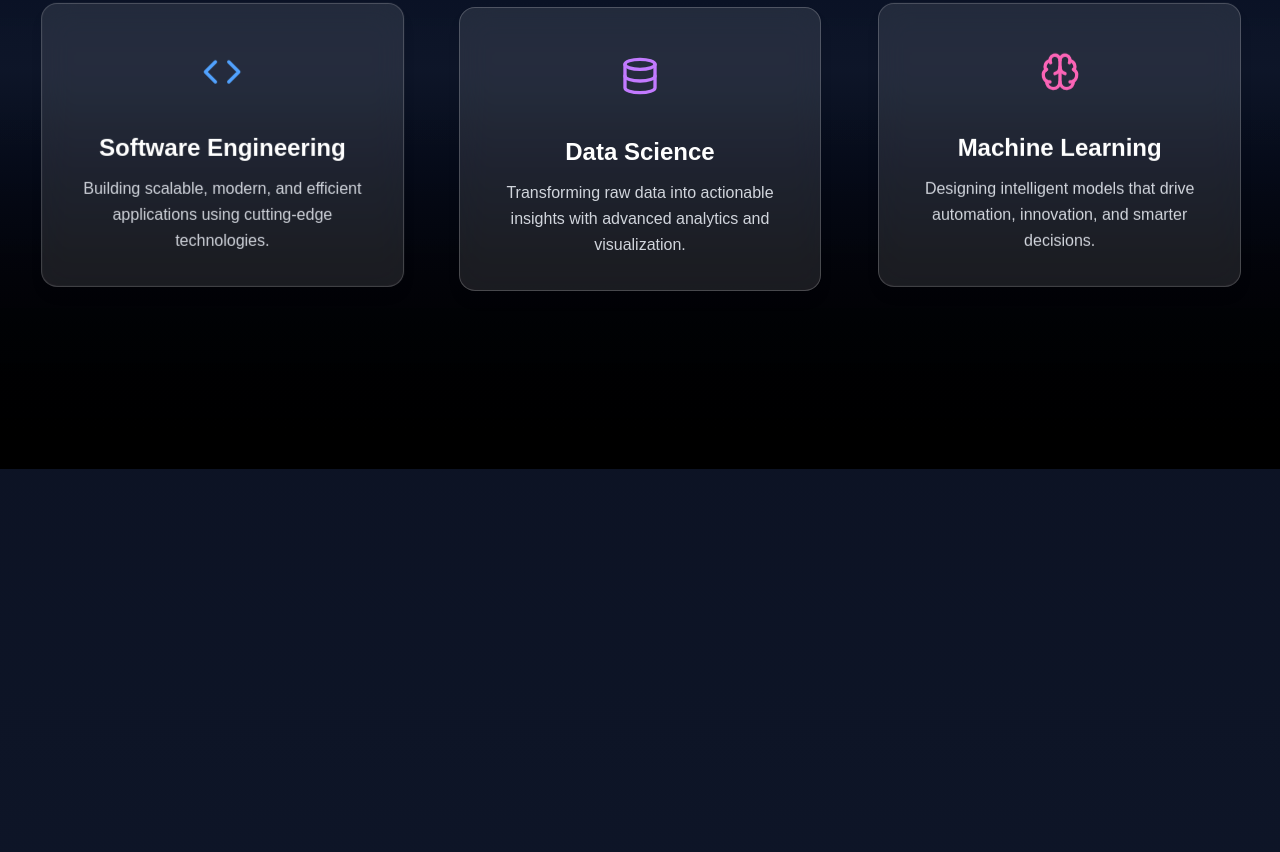
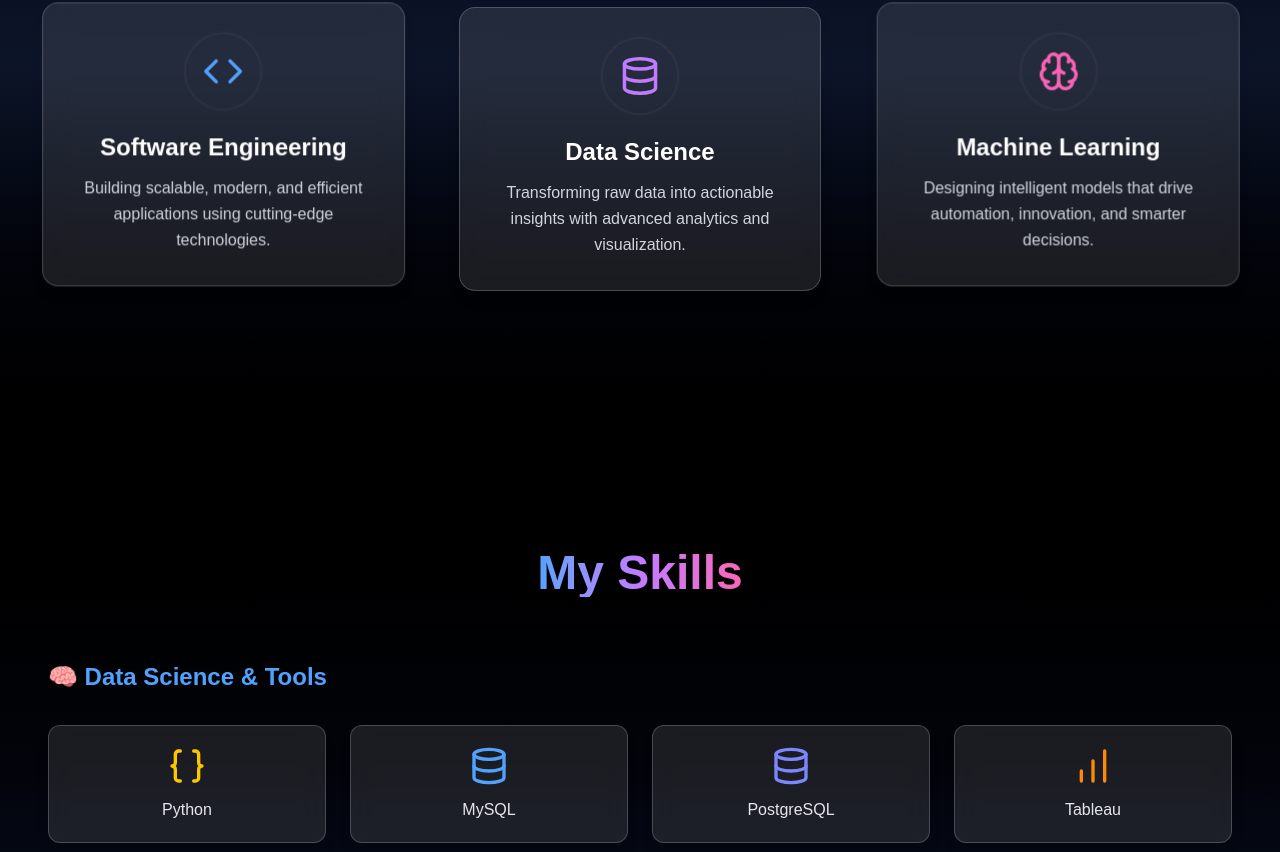
Before and after one commit to Clinton1029/my-portfolio, a Next.js app: page / in a window 1280 px wide. Shown: the part 1931-2783 px from the top of the page. Built offline with nearby package versions, Linux system fonts and the light colour scheme.

Commit message:
added a skills page

```diff
--- /dev/null
+++ b/app/components/Skills.tsx
@@ -0,0 +1,127 @@
+"use client";
+
+import { motion } from "framer-motion";
+import {
+  Database,
+  BarChart,
+  Cloud,
+  GitBranch,
+  FileCode,
+  Terminal,
+  LineChart,
+  Code,
+  Globe,
+  Layers,
+  Layout,
+  Braces,
+  Rocket,
+  Server,
+} from "lucide-react";
+
+const DATA_SCIENCE = [
+  { icon: <Braces className="w-10 h-10 text-yellow-400" />, name: "Python" },
+  { icon: <Database className="w-10 h-10 text-blue-400" />, name: "MySQL" },
+  { icon: <Database className="w-10 h-10 text-indigo-400" />, name: "PostgreSQL" },
+  { icon: <BarChart className="w-10 h-10 text-orange-400" />, name: "Tableau" },
+  { icon: <BarChart className="w-10 h-10 text-green-400" />, name: "Power BI" },
+  { icon: <GitBranch className="w-10 h-10 text-red-400" />, name: "Git & GitHub" },
+  { icon: <FileCode className="w-10 h-10 text-gray-300" />, name: "MS Office" },
+  { icon: <Rocket className="w-10 h-10 text-pink-400" />, name: "DataOps" },
+  { icon: <Cloud className="w-10 h-10 text-blue-500" />, name: "MS Azure" },
+  { icon: <Terminal className="w-10 h-10 text-purple-400" />, name: "VS Code" },
+  { icon: <Server className="w-10 h-10 text-teal-400" />, name: "Jupyter Notebook" },
+];
+
+const WEB_DEV = [
+  { icon: <Code className="w-10 h-10 text-orange-400" />, name: "HTML" },
+  { icon: <Layout className="w-10 h-10 text-blue-400" />, name: "CSS" },
+  { icon: <Layers className="w-10 h-10 text-cyan-400" />, name: "Tailwind CSS" },
+  { icon: <Layers className="w-10 h-10 text-purple-400" />, name: "Bootstrap" },
+  { icon: <FileCode className="w-10 h-10 text-yellow-300" />, name: "JavaScript" },
+  { icon: <Braces className="w-10 h-10 text-blue-500" />, name: "TypeScript" },
+  { icon: <Server className="w-10 h-10 text-green-400" />, name: "Django" },
+];
+
+export default function Skills() {
+  return (
+    <motion.section
+      id="skills"
+      initial={{ opacity: 0, y: 60 }}
+      whileInView={{ opacity: 1, y: 0 }}
+      transition={{ duration: 1.2, ease: "easeOut" }}
+      viewport={{ once: true }}
+      className="relative z-10 min-h-screen flex flex-col items-center justify-center
+                 px-6 sm:px-12 py-20 bg-gradient-to-b from-black via-slate-900/80 to-slate-950 text-white"
+    >
+      {/* Header */}
+      <motion.h2
+        initial={{ opacity: 0, y: 20 }}
+        whileInView={{ opacity: 1, y: 0 }}
+        transition={{ duration: 1 }}
+        viewport={{ once: true }}
+        className="text-4xl sm:text-5xl font-extrabold text-transparent bg-clip-text
+                   bg-gradient-to-r from-blue-400 via-purple-400 to-pink-400 drop-shadow-lg text-center mb-16"
+      >
+        My Skills
+      </motion.h2>
+
+      <div className="w-full max-w-7xl grid gap-16">
+        {/* Data Science & Tools */}
+        <div>
+          <h3 className="text-2xl font-semibold text-center sm:text-left mb-8 text-blue-400">
+            🧠 Data Science & Tools
+          </h3>
+          <div className="grid grid-cols-2 sm:grid-cols-3 md:grid-cols-4 gap-6">
+            {DATA_SCIENCE.map((skill, idx) => (
+              <motion.div
+                key={idx}
+                whileHover={{
+                  scale: 1.1,
+                  boxShadow: "0 0 30px rgba(59,130,246,0.8)",
+                }}
+                whileTap={{ scale: 0.95 }}
+                className="p-5 rounded-xl bg-white/10 backdrop-blur-lg border border-white/20
+                           shadow-lg flex flex-col items-center justify-center text-center
+                           transition-all duration-300 hover:bg-gradient-to-r
+                           hover:from-blue-500/20 hover:via-purple-500/20 hover:to-pink-500/20"
+              >
+                {skill.icon}
+                <p className="mt-3 text-sm sm:text-base font-medium text-gray-200">
+                  {skill.name}
+                </p>
+              </motion.div>
+            ))}
+          </div>
+        </div>
+
+        {/* Web Development */}
+        <div>
+          <h3 className="text-2xl font-semibold text-center sm:text-left mb-8 text-pink-400">
+            💻 Web Development
+          </h3>
+          <div className="grid grid-cols-2 sm:grid-cols-3 md:grid-cols-4 gap-6">
+            {WEB_DEV.map((skill, idx) => (
+              <motion.div
+                key={idx}
+                whileHover={{
+                  scale: 1.1,
+                  boxShadow: "0 0 30px rgba(236,72,153,0.8)",
+                }}
+                whileTap={{ scale: 0.95 }}
+                className="p-5 rounded-xl bg-white/10 backdrop-blur-lg border border-white/20
+                           shadow-lg flex flex-col items-center justify-center text-center
+                           transition-all duration-300 hover:bg-gradient-to-r
+                           hover:from-pink-500/20 hover:via-purple-500/20 hover:to-blue-500/20"
+              >
+                {skill.icon}
+                <p className="mt-3 text-sm sm:text-base font-medium text-gray-200">
+                  {skill.name}
+                </p>
+              </motion.div>
+            ))}
+          </div>
+        </div>
+      </div>
+    </motion.section>
+  );
+}
--- a/app/page.tsx
+++ b/app/page.tsx
@@ -4,6 +4,7 @@ import Hero from "./components/Hero";
 import About from "./components/About";
 import Navbar from "./components/Navbar";
 import Services from "./components/Services";
+import Skills from "./components/Skills";
 
 
 export default function Home() {
@@ -13,6 +14,7 @@ export default function Home() {
       <Hero />
       <About />
       <Services />
+      <Skills />
       <section className="h-screen flex items-center justify-center">
         <h1 className="text-4xl font-bold">Hello World</h1>
       </section>
```
